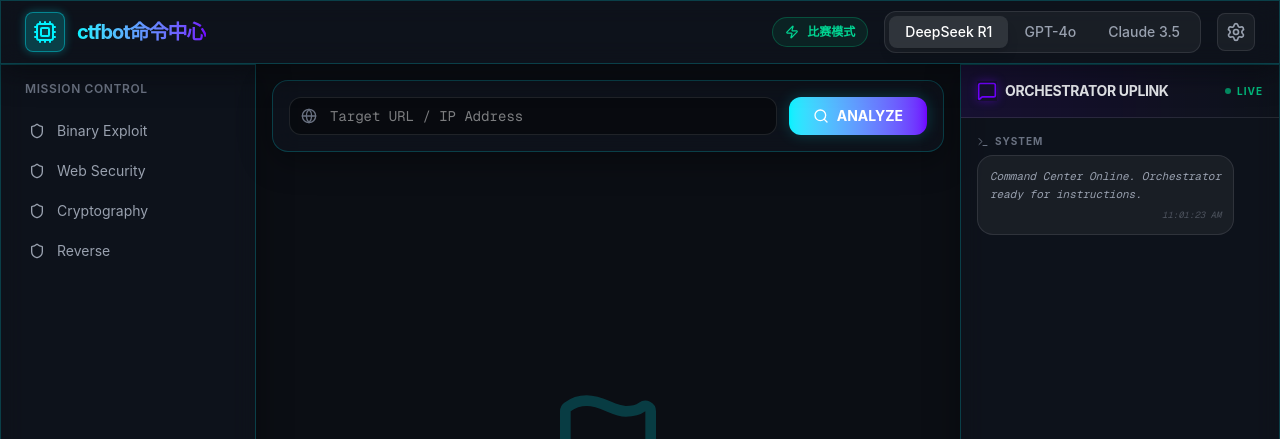
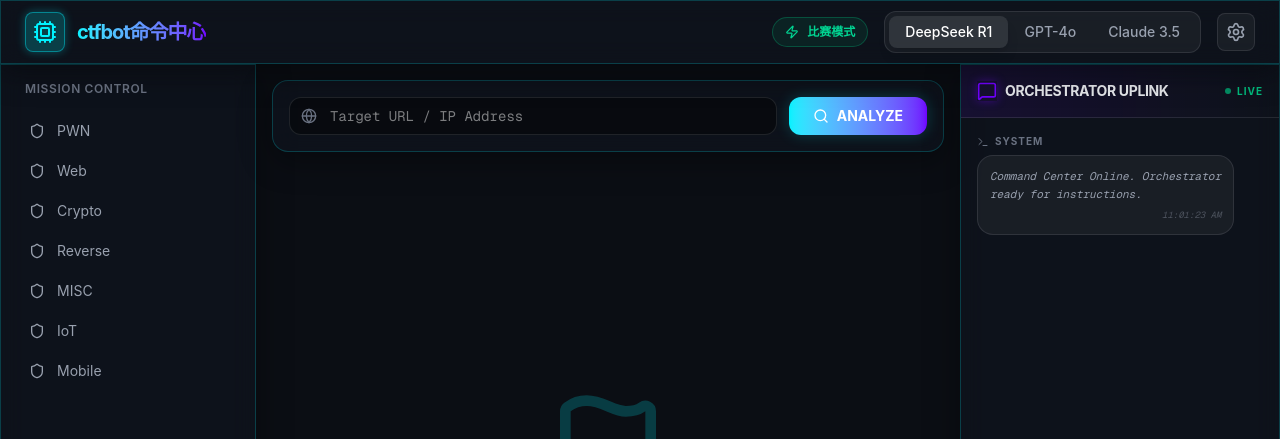
Before and after one commit to sdqdsunny/ctfbot, a Next.js app in the folder ui/: page / in a window 1280 px wide. Shown: the top 439 px of the page. Built offline with nearby package versions, Linux system fonts and the light colour scheme; no server answers.

Commit message:
style(ui): update mission control categories to standard ctf terminology

```diff
--- a/ui/src/components/CommandCenter.tsx
+++ b/ui/src/components/CommandCenter.tsx
@@ -93,7 +93,7 @@ export default function CommandCenter() {
                     <div className="space-y-4">
                         <h2 className="text-xs font-semibold text-gray-500 uppercase tracking-wider px-2">Mission Control</h2>
                         <div className="space-y-1">
-                            {['Binary Exploit', 'Web Security', 'Cryptography', 'Reverse'].map((cat) => (
+                            {['PWN', 'Web', 'Crypto', 'Reverse', 'MISC', 'IoT', 'Mobile'].map((cat) => (
                                 <button key={cat} className="w-full flex items-center gap-3 px-3 py-2 text-sm text-gray-400 hover:text-white hover:bg-white/5 rounded-lg transition-all group">
                                     <Shield className="w-4 h-4 group-hover:text-cyber-blue" />
                                     {cat}
```
